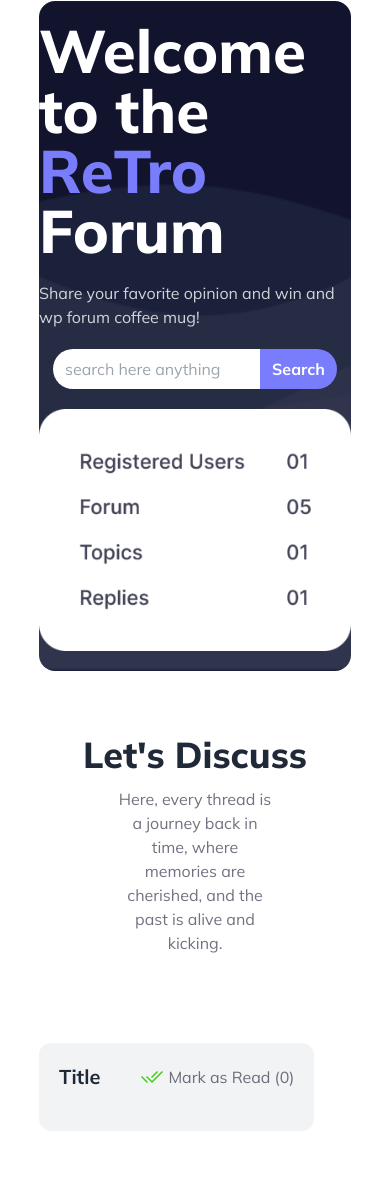
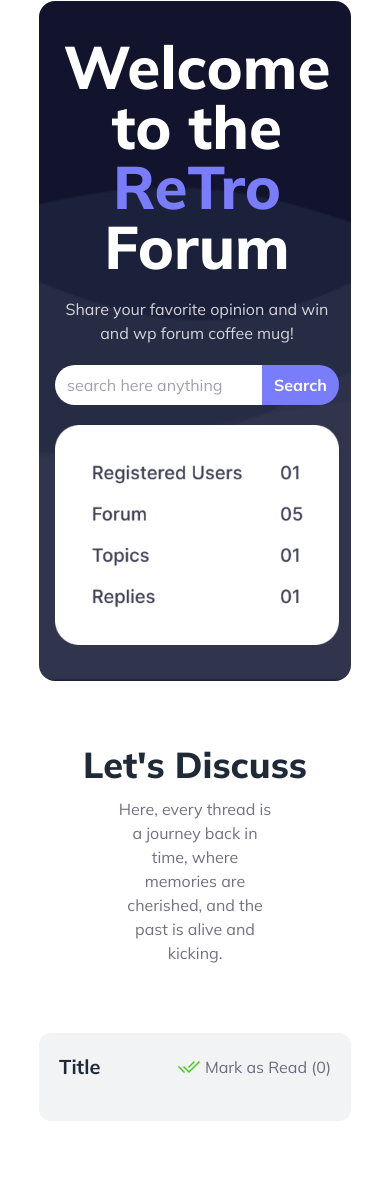
Before and after one commit to kibriarobin97/retro-forum, a plain HTML site: page index.html in a window 390 px wide. Shown: the part 188-1381 px from the top of the page. Drawn offline with nearby package versions, Linux system fonts and the light colour scheme; no server answers.

Commit message:
some edit

```diff
--- a/index.html
+++ b/index.html
@@ -56,11 +56,11 @@
         <div class="space-y-10">
             <div class="hero min-h-96 rounded-2xl bg-[#12132D]" style="background-image: url(./images/Group\ 8.png);">
                 <div class="rounded-2xl bg-cover bg-bottom"></div>
-                <div class="flex flex-col lg:flex-row justify-center items-center gap-5 my-5">
+                <div class="flex flex-col lg:flex-row justify-center items-center gap-5 my-5 p-4">
                     <div class="text-white flex flex-col justify-center items-center lg:items-start space-y-5">
-                        <h1 class="text-6xl font-extrabold">Welcome to the <br><span class="text-[#797DFC]">ReTro</span>
+                        <h1 class="text-6xl font-extrabold text-center lg:text-start">Welcome to the <br><span class="text-[#797DFC]">ReTro</span>
                             Forum</h1>
-                        <p class="text-[#FFFFFFCC]">Share your favorite opinion and win and wp forum coffee mug!</p>
+                        <p class="text-[#FFFFFFCC] text-center lg:text-start">Share your favorite opinion and win and wp forum coffee mug!</p>
                         <div class="flex gap-0">
                             <input id="search-field" type="text" placeholder="search here anything"
                                 class="text-black px-3 py-2 rounded-l-full" />
@@ -85,12 +85,12 @@
             <div id="loading-spinner" class="mt-8 text-center hidden">
                 <span class="loading loading-spinner text-primary"></span>
             </div>
-            <div class="flex flex-col lg:flex-row items-start gap-5 my-14">
-                <div id="post-container" class="grid grid-cols-1">
+            <div class="flex flex-col-reverse lg:flex-row items-start gap-5 my-14">
+                <div id="post-container" class="grid grid-cols-1 flex-1">
 
                 </div>
-                <div id="" class="bg-[#12132D0D] p-5 mt-3 rounded-xl">
-                    <div class="flex justify-between items-center gap-10 mb-5">
+                <div id="" class="bg-[#12132D0D] p-5 mt-3 w-full lg:w-auto rounded-xl">
+                    <div class="flex justify-between items-cente gap-10 mb-5">
                         <div>
                             <h2 class="text-xl font-bold">Title</h2>
                         </div>
```
